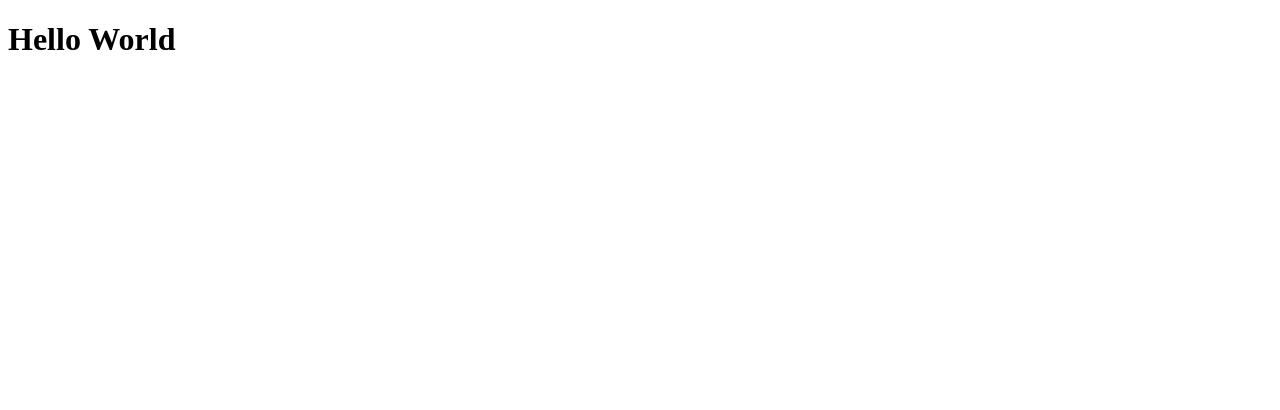
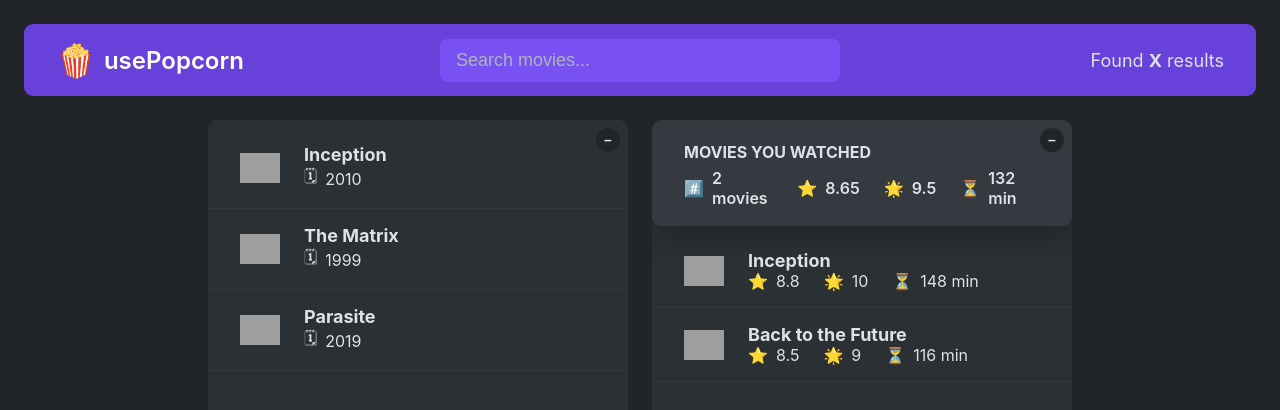
Before and after one commit to caylabradleydev/usePopcorn-app-react, a React (Create React App) app: page / in a window 1280 px wide. Shown: the top 410 px of the page. Built offline with nearby package versions, Linux system fonts and the light colour scheme; grey boxes are pictures that could not be loaded.

Commit message:
components and layout

```diff
--- a/public/index.html
+++ b/public/index.html
@@ -8,21 +8,6 @@
       name="description"
       content="Web site created using create-react-app"
     />
-    <link rel="apple-touch-icon" href="%PUBLIC_URL%/logo192.png" />
-    <!--
-      manifest.json provides metadata used when your web app is installed on a
-      user's mobile device or desktop. See https://developers.google.com/web/fundamentals/web-app-manifest/
-    -->
-    <link rel="manifest" href="%PUBLIC_URL%/manifest.json" />
-    <!--
-      Notice the use of %PUBLIC_URL% in the tags above.
-      It will be replaced with the URL of the `public` folder during the build.
-      Only files inside the `public` folder can be referenced from the HTML.
-
-      Unlike "/favicon.ico" or "favicon.ico", "%PUBLIC_URL%/favicon.ico" will
-      work correctly both with client-side routing and a non-root public URL.
-      Learn how to configure a non-root public URL by running `npm run build`.
-    -->
     <title>React App</title>
   </head>
   <body>
--- a/src/App.js
+++ b/src/App.js
@@ -1,9 +1,233 @@
-function App() {
+import { useState } from "react";
+import "./index.css";
+
+const tempMovieData = [
+  {
+    imdbID: "tt1375666",
+    Title: "Inception",
+    Year: "2010",
+    Poster:
+      "https://m.media-amazon.com/images/M/MV5BMjAxMzY3NjcxNF5BMl5BanBnXkFtZTcwNTI5OTM0Mw@@._V1_SX300.jpg",
+  },
+  {
+    imdbID: "tt0133093",
+    Title: "The Matrix",
+    Year: "1999",
+    Poster:
+      "https://m.media-amazon.com/images/M/MV5BNzQzOTk3OTAtNDQ0Zi00ZTVkLWI0MTEtMDllZjNkYzNjNTc4L2ltYWdlXkEyXkFqcGdeQXVyNjU0OTQ0OTY@._V1_SX300.jpg",
+  },
+  {
+    imdbID: "tt6751668",
+    Title: "Parasite",
+    Year: "2019",
+    Poster:
+      "https://m.media-amazon.com/images/M/MV5BYWZjMjk3ZTItODQ2ZC00NTY5LWE0ZDYtZTI3MjcwN2Q5NTVkXkEyXkFqcGdeQXVyODk4OTc3MTY@._V1_SX300.jpg",
+  },
+];
+
+const tempWatchedData = [
+  {
+    imdbID: "tt1375666",
+    Title: "Inception",
+    Year: "2010",
+    Poster:
+      "https://m.media-amazon.com/images/M/MV5BMjAxMzY3NjcxNF5BMl5BanBnXkFtZTcwNTI5OTM0Mw@@._V1_SX300.jpg",
+    runtime: 148,
+    imdbRating: 8.8,
+    userRating: 10,
+  },
+  {
+    imdbID: "tt0088763",
+    Title: "Back to the Future",
+    Year: "1985",
+    Poster:
+      "https://m.media-amazon.com/images/M/MV5BZmU0M2Y1OGUtZjIxNi00ZjBkLTg1MjgtOWIyNThiZWIwYjRiXkEyXkFqcGdeQXVyMTQxNzMzNDI@._V1_SX300.jpg",
+    runtime: 116,
+    imdbRating: 8.5,
+    userRating: 9,
+  },
+];
+
+const average = (arr) =>
+  arr.reduce((acc, cur, i, arr) => acc + cur / arr.length, 0);
+
+export default function App() {
   return (
-    <div>
-      <h1> Hello World</h1>
+    <>
+      <Navbar />
+      <Main />
+    </>
+  );
+}
+
+function Navbar() {
+  return (
+    <nav className="nav-bar">
+      <Logo />
+      <SearchBar />
+      <NumberResults />
+    </nav>
+  );
+}
+
+function Logo() {
+  return (
+    <div className="logo">
+      <span role="img">🍿</span>
+      <h1>usePopcorn</h1>
     </div>
   );
 }
 
-export default App;
+function SearchBar() {
+  const [query, setQuery] = useState("");
+
+  return (
+    <input
+      className="search"
+      type="text"
+      placeholder="Search movies..."
+      value={query}
+      onChange={(e) => setQuery(e.target.value)}
+    />
+  );
+}
+
+function NumberResults() {
+  return (
+    <p className="num-results">
+      Found <strong>X</strong> results
+    </p>
+  );
+}
+
+function Main() {
+  return (
+    <main className="main">
+      <MovieBox />
+      <WatchedBox />
+    </main>
+  );
+}
+
+function MovieBox() {
+  const [isOpen1, setIsOpen1] = useState(true);
+
+  return (
+    <div className="box">
+      <button
+        className="btn-toggle"
+        onClick={() => setIsOpen1((open) => !open)}
+      >
+        {isOpen1 ? "–" : "+"}
+      </button>
+      {isOpen1 && <MovieList />}
+    </div>
+  );
+}
+
+function MovieList() {
+  const [movies, setMovies] = useState(tempMovieData);
+
+  return (
+    <ul className="list">
+      {movies?.map((movie) => (
+        <Movie movie={movie} key={movie.imdbID} />
+      ))}
+    </ul>
+  );
+}
+
+function Movie({ movie }) {
+  return (
+    <li>
+      <img src={movie.Poster} alt={`${movie.Title} poster`} />
+      <h3>{movie.Title}</h3>
+      <div>
+        <p>
+          <span>🗓</span>
+          <span>{movie.Year}</span>
+        </p>
+      </div>
+    </li>
+  );
+}
+
+function WatchedBox() {
+  const [watched, setWatched] = useState(tempWatchedData);
+  const [isOpen2, setIsOpen2] = useState(true);
+
+  return (
+    <div className="box">
+      <button
+        className="btn-toggle"
+        onClick={() => setIsOpen2((open) => !open)}
+      >
+        {isOpen2 ? "–" : "+"}
+      </button>
+      {isOpen2 && (
+        <>
+          <WatchedSummary watched={watched} />
+          <WatchedList watched={watched} />
+        </>
+      )}
+    </div>
+  );
+}
+
+function WatchedSummary({ watched }) {
+  const avgImdbRating = average(watched.map((movie) => movie.imdbRating));
+  const avgUserRating = average(watched.map((movie) => movie.userRating));
+  const avgRuntime = average(watched.map((movie) => movie.runtime));
+
+  return (
+    <div className="summary">
+      <h2>Movies you watched</h2>
+      <div>
+        <p>
+          <span>#️⃣</span>
+          <span>{watched.length} movies</span>
+        </p>
+        <p>
+          <span>⭐️</span>
+          <span>{avgImdbRating}</span>
+        </p>
+        <p>
+          <span>🌟</span>
+          <span>{avgUserRating}</span>
+        </p>
+        <p>
+          <span>⏳</span>
+          <span>{avgRuntime} min</span>
+        </p>
+      </div>
+    </div>
+  );
+}
+
+function WatchedList({ watched }) {
+  return (
+    <ul className="list">
+      {watched.map((movie) => (
+        <li key={movie.imdbID}>
+          <img src={movie.Poster} alt={`${movie.Title} poster`} />
+          <h3>{movie.Title}</h3>
+          <div>
+            <p>
+              <span>⭐️</span>
+              <span>{movie.imdbRating}</span>
+            </p>
+            <p>
+              <span>🌟</span>
+              <span>{movie.userRating}</span>
+            </p>
+            <p>
+              <span>⏳</span>
+              <span>{movie.runtime} min</span>
+            </p>
+          </div>
+        </li>
+      ))}
+    </ul>
+  );
+}
```
Also changed, not shown: 1 other file (tests, documents, lock files or other folders).
